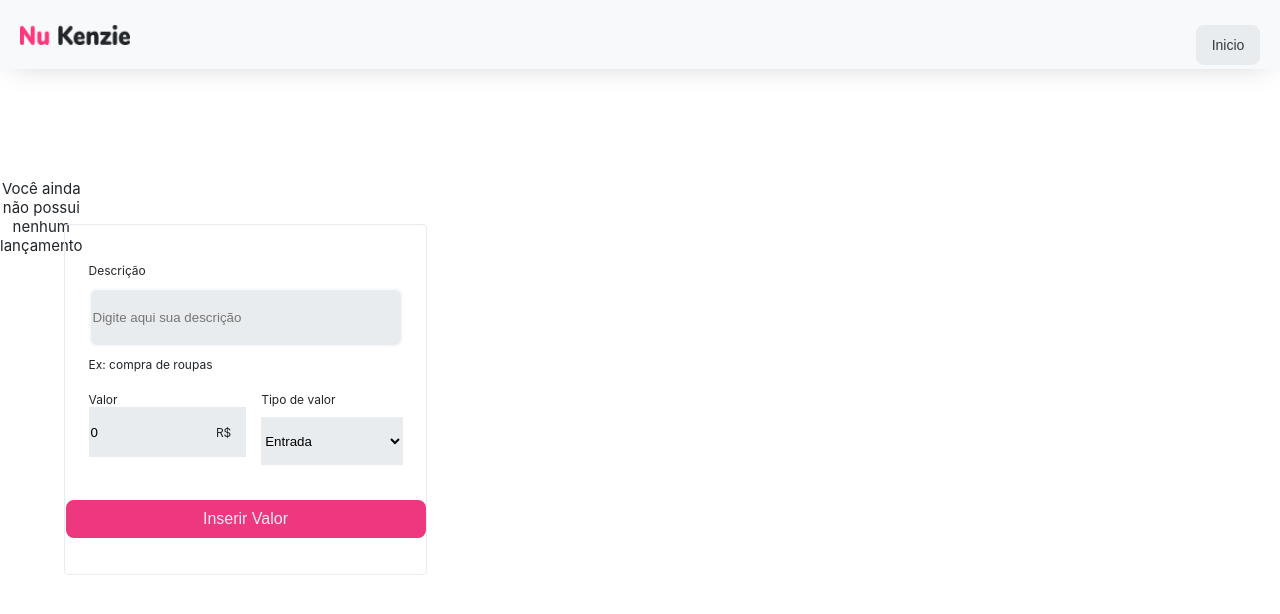
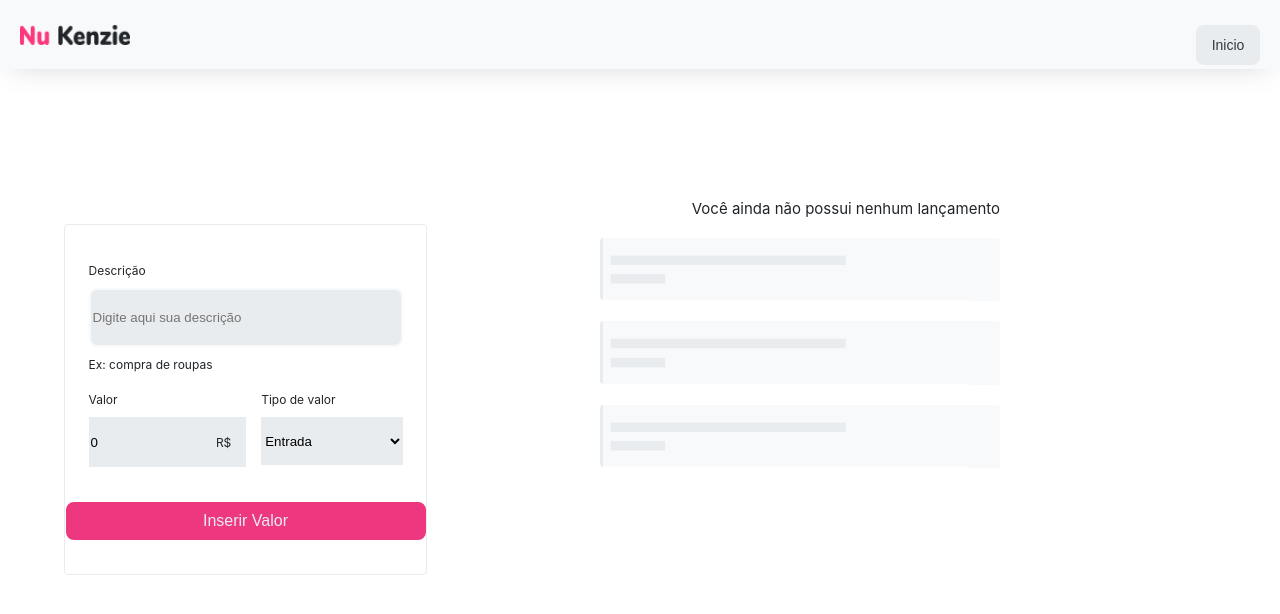
Before and after one commit to Kenzie-Academy-Brasil-Developers/NukenzieDeploy, a React (Vite) app: page / in a window 1280 px wide. Both pictures are taken after a click on the button "Iniciar". Shown: the top 614 px of the page. Built offline with nearby package versions, Linux system fonts and the light colour scheme.

Commit message:
Change ul image

```diff
--- a/src/components/TransactionList/TransactionList.css
+++ b/src/components/TransactionList/TransactionList.css
@@ -97,6 +97,7 @@
   flex-direction: column;
   width: 50%;
   max-width: 100%;
+  gap: 10px;
 }
 
 #priceValue {
@@ -242,4 +243,18 @@ li > button {
     max-width: 100%;
 
   }
+
+  .imgNone {
+    display: flex;
+    align-items: flex-end;
+    flex-direction: column;
+    position: absolute;
+    overflow-y: auto;
+    height: 400px;
+    width: 1000px;
+    max-width: 100%;
+    z-index: -1;
+  }
+
+
 }
```
